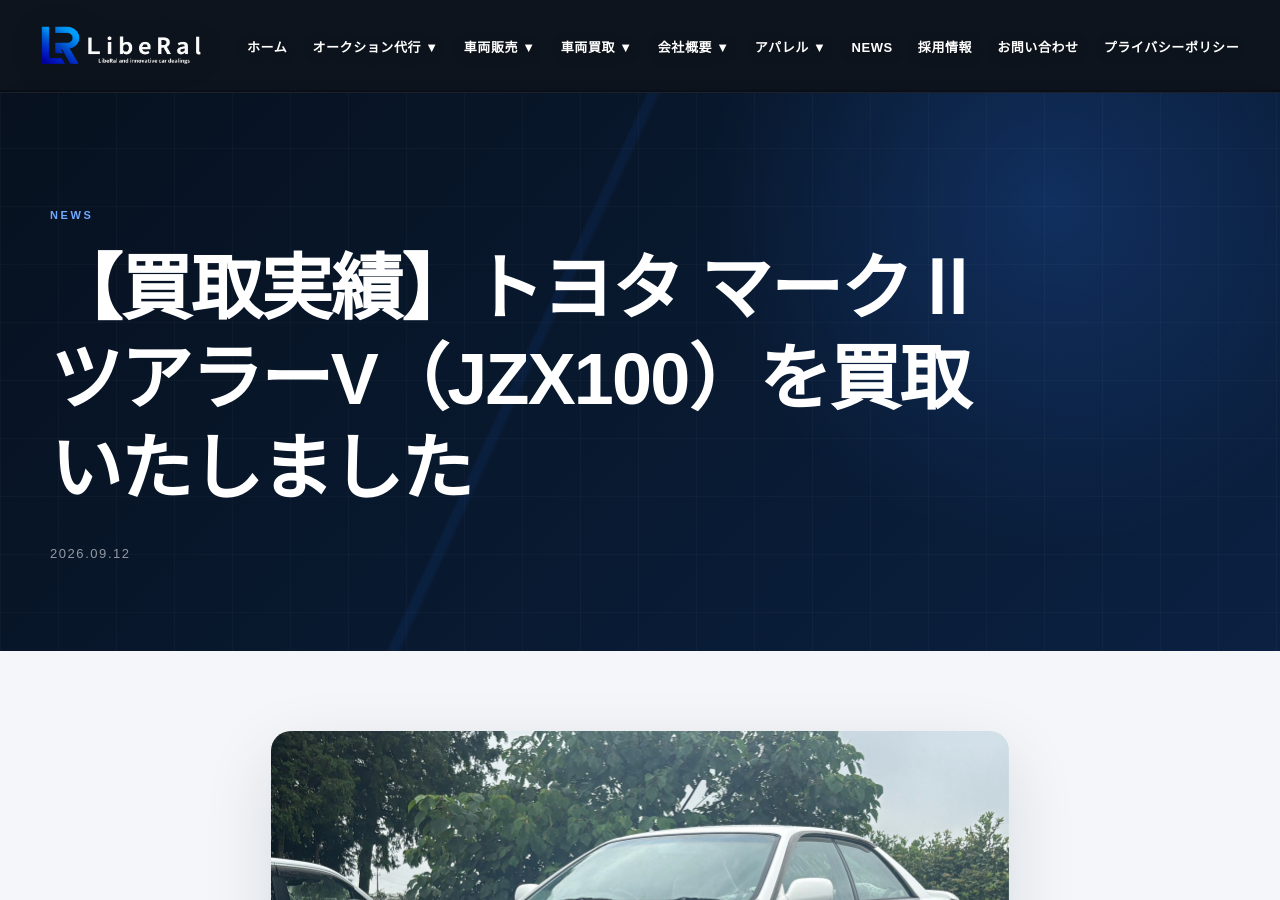
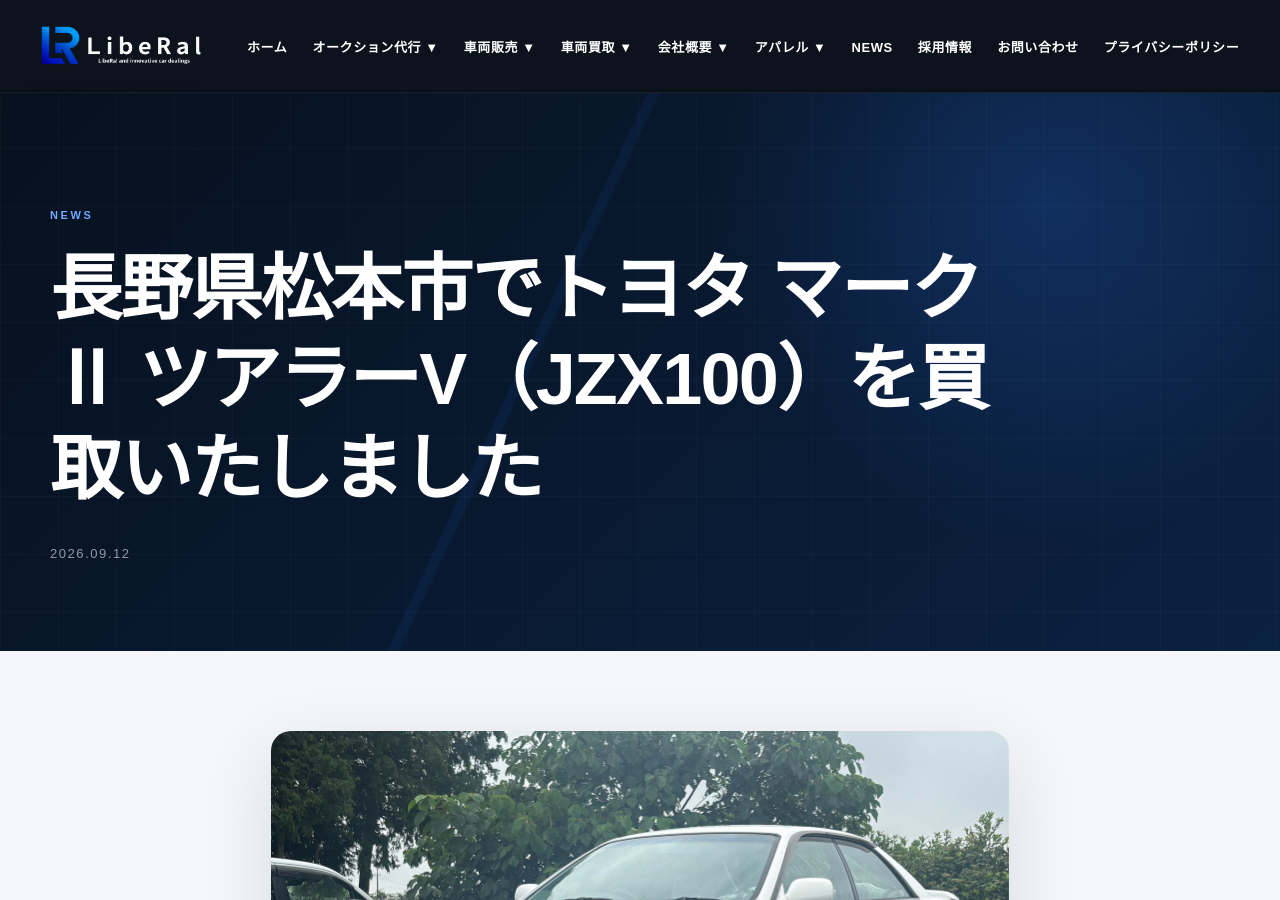
Before and after one commit to liberal0321/LibeRal., a Jekyll site: the page built from _posts/2026-09-12-mark2-jzx100.md, in a window 1280 px wide and 900 px high. Built offline with Jekyll 4.4.1, drawn with Linux system fonts in a browser that asks for light colours; some of the changed lines change nothing that is shown.

Commit message:
Update 2026-09-12-mark2-jzx100.md

```diff
--- a/_posts/2026-09-12-mark2-jzx100.md
+++ b/_posts/2026-09-12-mark2-jzx100.md
@@ -1,6 +1,7 @@
 ---
 layout: post
-title: "【買取実績】トヨタ マークⅡ ツアラーV（JZX100）を買取いたしました"
+title: "長野県松本市でトヨタ マークⅡ ツアラーV（JZX100）を買取いたしました"
+description: "株式会社LibeRalの買取実績。長野県松本市にてトヨタ マークⅡ ツアラーV（JZX100）を買取いたしました。スポーツカー・希少車・中古車の買取もご相談ください。"
 date: 2026-09-12
 category: NEWS
 image: /images/purchase/mark2-jzx100.jpg
```
